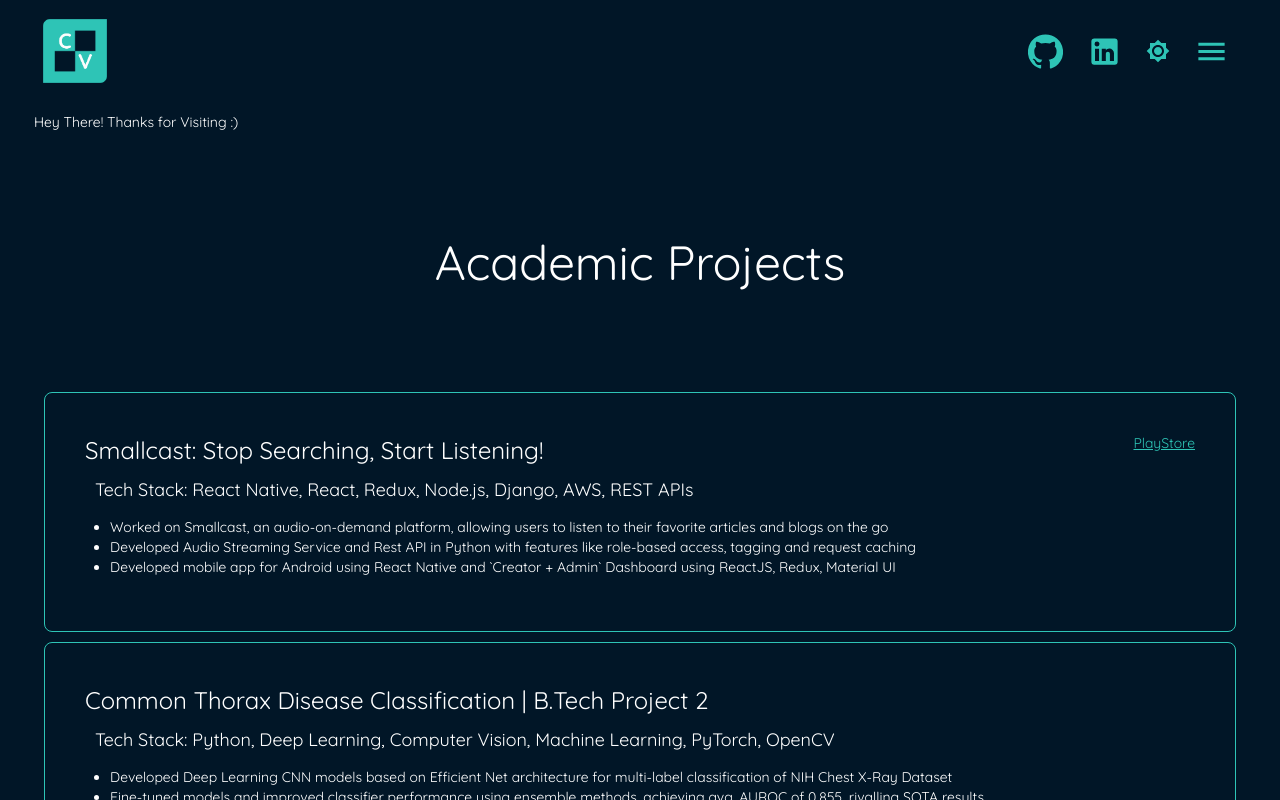
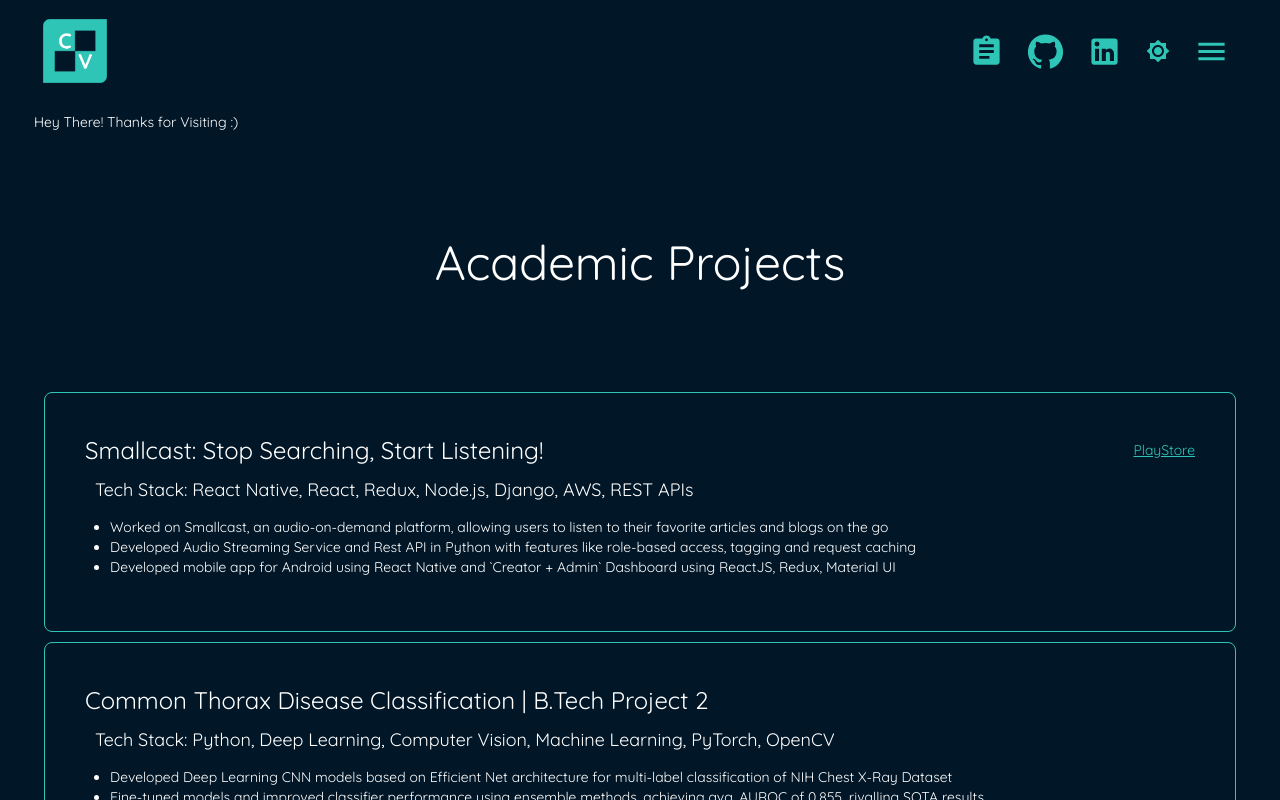
Before and after one commit to itsChinVib/portfolio-frontend, a React (Create React App) app: page /#/projects in a window 1280 px wide. Built offline with nearby package versions, Linux system fonts and the light colour scheme.

Commit message:
added topcoder experience data and page

```diff
--- a/public/index.html
+++ b/public/index.html
@@ -4,7 +4,7 @@
     <meta charset="utf-8" />
     <link rel="icon" href="%PUBLIC_URL%/icon.png" />
     <meta name="viewport" content="width=device-width, initial-scale=1" />
-    <meta name="theme-color" content="#000000" />
+    <meta name="theme-color" content="#011627" />
 
     <link rel="apple-touch-icon" href="%PUBLIC_URL%/icon.png" />
     <!--
--- a/src/common/data/experience-data.js
+++ b/src/common/data/experience-data.js
@@ -415,3 +415,157 @@ export const personalProjects = [
     relatedTerms: ['Fullstack Development', 'Backend Development'],
   },
 ];
+
+export const tcChType = {
+  data: 'data',
+  dev: 'dev',
+  f2f: 'f2f',
+};
+
+export const topcoderProjects = [
+  {
+    name: 'Olive Build and Distribute RN App using MS App Center',
+    date: '4 Oct 2021',
+    type: tcChType.f2f,
+    links: [
+      {
+        label: 'Link',
+        url: 'https://www.topcoder.com/challenges/92a2db6c-9735-4cf8-bce1-8ac0d1516f47',
+        hide: false,
+      },
+    ],
+    techUsed: ['Android', 'iOS', 'React Native'],
+    relatedTerms: [
+      'Deployment',
+      'PlayStore',
+      'Apple',
+      'App Store',
+      'App Center',
+    ],
+    description: [
+      "Documented and Demonstrated process of deploying React Native App using Microsoft App Center's Build, Deployment and Distribution Features",
+    ],
+  },
+  {
+    name: 'Human Params Detector ML and Web App',
+    date: '10 Sept 2021 - 3 Oct 2021',
+    type: tcChType.dev,
+    links: [
+      {
+        label: 'Link',
+        url: 'https://www.topcoder.com/challenges/46fc6a80-57ee-4581-ac57-8e520152bf45',
+        hide: false,
+      },
+    ],
+    techUsed: [
+      'PyTorch',
+      'Tensorflow',
+      'React',
+      'Django',
+      'nginx',
+      'Microservices',
+      'PostgreSQL',
+      'Machine Learning',
+      'Deep Learning',
+    ],
+    relatedTerms: [
+      'Full Stack Development',
+      'Backend Development',
+      'Computer Vision',
+      'Object Detection',
+      'REST APIs',
+      'Edge',
+      '5G',
+    ],
+    description: [
+      'Developed a microservice based web application Human Parameters Detection using Nginx, Django, React, PyTorch, Tensorflow',
+      'Implemented DL models for Gender, Age, Sentiment and Bounding Box detection of humans in Image',
+      "Integrated AlefEdge's 5G Edge API with the app's backend for serving video advertisements based on detection results",
+    ],
+  },
+  {
+    name: 'MA2 Deploy Frontend in AWS S3 and Cloudfront',
+    date: '10 Aug 2021',
+    type: tcChType.f2f,
+    links: [
+      {
+        label: 'Link',
+        url: 'https://www.topcoder.com/challenges/b60c10bc-7aaf-4de9-95be-b10275d973d6',
+        hide: false,
+      },
+    ],
+    techUsed: ['AWS', 'AWS Cloudfront', 'AWS S3', 'Angular'],
+    relatedTerms: ['Frontend', 'Deployment'],
+    description: [
+      'Deployed Angular Frontend using Amazon S3 and used AWS Cloudfront for distribution',
+      'Documented the deployment process for the app and fixed build and deployment bugs in the application',
+    ],
+  },
+  {
+    name: 'MA2 Lambda Functions for Swagger Doc',
+    date: '29 Jul 2021',
+    type: tcChType.f2f,
+    links: [
+      {
+        label: 'Link',
+        url: 'https://www.topcoder.com/challenges/3a7758a5-6363-478f-ba74-2212dcb46579',
+        hide: false,
+      },
+    ],
+    techUsed: ['AWS', 'AWS Lambda', 'Swagger', 'Typescript', 'API Gateway'],
+    relatedTerms: ['Serverless', 'Deployment', 'AWS'],
+    description: [
+      'Deployed Backend using Typescript & lambda api to host Swagger Documentation as AWS Lambda Function',
+      'Prepared local deployment environment to host lambda functions for local development and testing',
+    ],
+  },
+  {
+    name: 'Shoe Image Classification and Detection Application',
+    date: '1 Jul 2021 - 19 Jul 2021',
+    type: tcChType.dev,
+    links: [
+      {
+        label: 'Link',
+        url: 'https://www.topcoder.com/challenges/0ba48ad2-6bda-406b-a430-ecdc4d6964aa',
+        hide: false,
+      },
+    ],
+    techUsed: [
+      'PyTorch',
+      'React',
+      'Django',
+      'Microservices',
+      'Machine Learning',
+      'Deep Learning',
+    ],
+    relatedTerms: [
+      'Full Stack Development',
+      'Backend Development',
+      'Computer Vision',
+      'Object Detection',
+      'gRPC',
+    ],
+    description: [
+      'Designed and developed a microservice based full-stack application for shoe image classification and detection',
+      'Integrated Efficient Net based classification model into backend and developed image pre-processing and batch processing handlers',
+      'Fine-tuned YOLOv5 based object detection and localization model on private shoe dataset achieving mAP of 0.79',
+    ],
+  },
+  {
+    name: 'Task Marketplace - Micro Frontend App',
+    date: '30 Nov 2020 - 2 Dec 2020',
+    type: tcChType.f2f,
+    links: [
+      {
+        label: 'Link',
+        url: 'https://www.topcoder.com/challenges/098dff71-6645-4296-81ca-e5563dd61dd6',
+        hide: false,
+      },
+    ],
+    techUsed: ['React', 'Single SPA', 'Micro Frontends', 'Typescript'],
+    relatedTerms: ['Frontend Development'],
+    description: [
+      'Converted existing React Web Application to a Micro Frontend App using Single SPA',
+    ],
+  },
+];
--- a/src/components/Experience/TopcoderItem.jsx
+++ b/src/components/Experience/TopcoderItem.jsx
@@ -0,0 +1,69 @@
+import React from 'react';
+import _ from 'lodash';
+import clsx from 'clsx';
+import { useWindowSize } from 'react-use';
+
+import { topcoderItemStyles } from './styles';
+
+export const TopcoderItem = ({
+  name,
+  date,
+  links,
+  techUsed,
+  description,
+  secondary,
+}) => {
+  const classes = topcoderItemStyles();
+  const { width } = useWindowSize();
+  let mobile = width < 480;
+
+  return (
+    <div
+      className={clsx(classes.componentWrapper, {
+        [classes.secondary]: secondary,
+        [classes.mobile]: mobile,
+        [classes.mobileComponentWrapper]: mobile,
+      })}
+    >
+      <div className={classes.headingWrapper}>
+        <div className={classes.positionWrapper}>
+          <div className={classes.titleWrapper}>{name}</div>
+          <div>{date}</div>
+        </div>
+        <div
+          className={clsx(classes.linksList, {
+            [classes.secondaryLink]: secondary,
+          })}
+        >
+          {_.map(
+            links,
+            ele =>
+              !ele.hide && (
+                <a href={ele.url} target="_blank" rel="noreferrer">
+                  {ele.label}
+                </a>
+              )
+          )}
+        </div>
+      </div>
+      <div className={classes.techStack}>
+        {techUsed && techUsed.length > 0 && (
+          <>Tech Stack: {_.join(_.slice(techUsed, 0, 10), ', ')}</>
+        )}
+      </div>
+      <div>
+        {_.isArray(description) ? (
+          <ul>
+            {_.map(description, ele => (
+              <li>{ele}</li>
+            ))}
+          </ul>
+        ) : (
+          <ul>
+            <li>{description}</li>
+          </ul>
+        )}
+      </div>
+    </div>
+  );
+};
--- a/src/components/Experience/styles.js
+++ b/src/components/Experience/styles.js
@@ -29,6 +29,7 @@ export const internshipItemStyles = makeStyles(theme => ({
     flexDirection: 'column',
     color: theme.palette.secondary.main,
     textDecoration: 'underline',
+    justifyContent: 'center',
   },
   secondaryLink: {
     color: theme.palette.primary.main,
@@ -71,6 +72,7 @@ export const freelanceProjectStyles = makeStyles(theme => ({
     flexDirection: 'column',
     color: theme.palette.secondary.main,
     textDecoration: 'underline',
+    justifyContent: 'center',
   },
   secondaryLink: {
     color: theme.palette.primary.main,
@@ -113,6 +115,50 @@ export const projectStyles = makeStyles(theme => ({
     flexDirection: 'column',
     color: theme.palette.secondary.main,
     textDecoration: 'underline',
+    justifyContent: 'center',
+  },
+  secondaryLink: {
+    color: theme.palette.primary.main,
+  },
+  mobile: {
+    justifyContent: 'center',
+  },
+  techStack: {
+    fontSize: 18,
+    margin: 10,
+  },
+}));
+
+export const topcoderItemStyles = makeStyles(theme => ({
+  componentWrapper: {
+    borderWidth: 1,
+    borderRadius: 8,
+    borderStyle: 'solid',
+    borderColor: theme.palette.secondary.main,
+    margin: '10px 20px',
+    padding: 40,
+  },
+  mobileComponentWrapper: {
+    padding: 20,
+  },
+  secondary: {
+    backgroundColor: theme.palette.secondary.main,
+  },
+  positionWrapper: {},
+  headingWrapper: {
+    display: 'flex',
+    flexDirection: 'row',
+    justifyContent: 'space-between',
+  },
+  titleWrapper: {
+    fontSize: 24,
+  },
+  linksList: {
+    display: 'flex',
+    flexDirection: 'column',
+    color: theme.palette.secondary.main,
+    textDecoration: 'underline',
+    justifyContent: 'center',
   },
   secondaryLink: {
     color: theme.palette.primary.main,
--- a/src/components/Layout/Header.jsx
+++ b/src/components/Layout/Header.jsx
@@ -17,7 +17,7 @@ import GitHubIcon from '@material-ui/icons/GitHub';
 import LinkedInIcon from '@material-ui/icons/LinkedIn';
 import Brightness4Icon from '@material-ui/icons/Brightness4';
 import Brightness7Icon from '@material-ui/icons/Brightness7';
-// import AssessmentIcon from '@material-ui/icons/Assessment';
+import AssignmentIcon from '@material-ui/icons/Assignment';
 
 import CVLogo from 'assets/images/cvlogo-900.png';
 import { headerStyles } from './styles';
@@ -55,6 +55,13 @@ export const HeaderComponent = ({ appBarProps, toolBarProps }) => {
               </Tooltip>
             </div>
             <div className={classes.navbarLink}>
+              <Tooltip title="Work Experience">
+                <Link to={'work-experience'}>
+                  <IconButton size="large">
+                    <AssignmentIcon fontSize="large" />
+                  </IconButton>
+                </Link>
+              </Tooltip>
               {!mobile && (
                 <>
                   <a
--- /dev/null
+++ b/src/pages/Topcoder/index.jsx
@@ -0,0 +1,33 @@
+import React from 'react';
+import { Container } from '@material-ui/core';
+
+import { ExperienceTypeHeading } from 'components/Experience/TypeHeading';
+import { TopcoderItem } from 'components/Experience/TopcoderItem';
+import { topcoderProjects, tcChType } from 'common/data/experience-data';
+import _ from 'lodash';
+
+export const TopcoderProfilePage = () => {
+  return (
+    <Container>
+      <>
+        <ExperienceTypeHeading title={'Topcoder Development Track'} />
+        {_.map(
+          _.filter(topcoderProjects, { type: tcChType.dev }),
+          ele => !ele.hide && <TopcoderItem {...ele} />
+        )}
+      </>
+      {/*
+        <>
+          <ExperienceTypeHeading title={'Topcoder Data Science Track'} />
+        </>
+      */}
+      <>
+        <ExperienceTypeHeading title={'Topcoder First 2 Finish Track'} />
+        {_.map(
+          _.filter(topcoderProjects, { type: tcChType.f2f }),
+          ele => !ele.hide && <TopcoderItem {...ele} />
+        )}
+      </>
+    </Container>
+  );
+};
--- a/src/routes/route-config.js
+++ b/src/routes/route-config.js
@@ -2,6 +2,7 @@ import { ComingSoonPage } from 'pages/ComingSoon';
 import { ComponentListPage } from 'pages/ComponentList';
 import { HomePage } from 'pages/Home';
 import { ProjectsPage } from 'pages/Projects';
+import { TopcoderProfilePage } from 'pages/Topcoder';
 import { WorkExperiencePage } from 'pages/WorkExperience';
 
 export const routes = [
@@ -33,7 +34,7 @@ export const routes = [
     name: 'Topcoder',
     path: '/topcoder',
     exact: true,
-    component: ComingSoonPage,
+    component: TopcoderProfilePage,
   },
   {
     name: 'Open Source Contributions',
```
Also changed, not shown: 1 other file (tests, documents, lock files or other folders).
